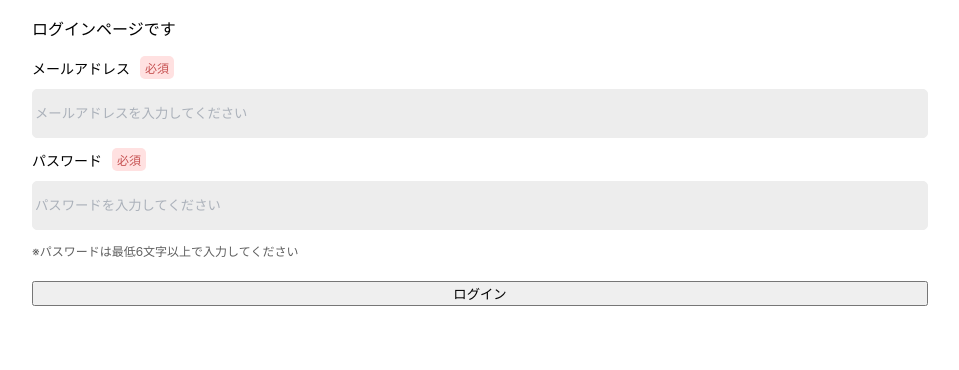
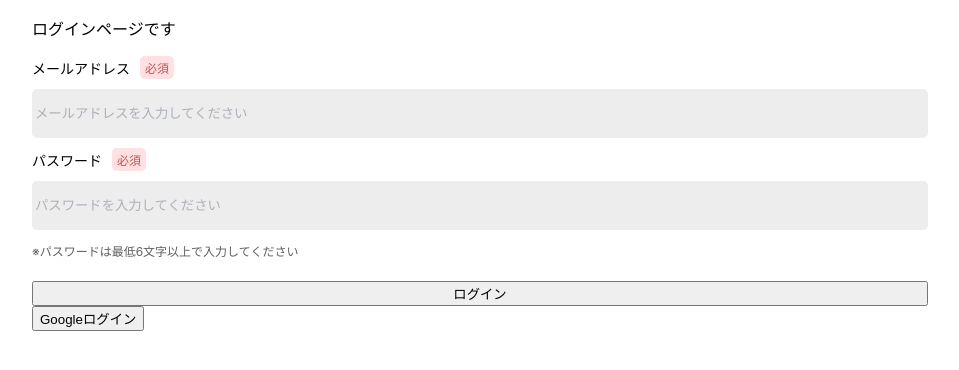
Before and after one commit to abeshi03/react-hook-form-template, a React (Create React App) app: page /sign_in in a window 1280 px wide. Shown: the top 370 px of the page, without its empty margins (160-1119 px from the left). Built offline with nearby package versions, Linux system fonts and the light colour scheme; no server answers.

Commit message:
グーグルログイン認証: 実装完了

```diff
--- /dev/null
+++ b/src/components/atoms/Button/GoogleSignInButton/GoogleSignInButton.tsx
@@ -0,0 +1,47 @@
+// - フレームワーク =======================================================================================================
+import React, { memo, VFC } from "react";
+import { auth } from "../../../../firebase";
+import { GoogleAuthProvider, signInWithPopup } from "firebase/auth";
+
+// - ルーティング ========================================================================================================
+import { useNavigate } from "react-router-dom";
+import { Routing } from "../../../../router/routing";
+
+// - グローバルstate =====================================================================================================
+import { useDispatch } from "react-redux";
+import { displayFloatingNotificationBar } from "../../../../features/floatingNotificationBar/floatingNotificationBarSlice";
+
+
+export const GoogleSignInButton: VFC = memo((props) => {
+
+  const dispatch = useDispatch();
+  const navigate = useNavigate();
+
+  const provider: GoogleAuthProvider = new GoogleAuthProvider();
+
+  const onClickGoogleSignIn = (): void => {
+    signInWithPopup(auth, provider)
+      .then(() => {
+        navigate(Routing.top.path);
+        dispatch(displayFloatingNotificationBar({
+          notification: {
+            type: "SUCCESS",
+            message: "ログインしました"
+          }
+        }))
+      })
+      .catch((error: unknown) => {
+        console.log(error);
+        dispatch(displayFloatingNotificationBar({
+          notification: {
+            type: "ERROR",
+            message: "Googleログインに失敗いたしました"
+          }
+        }))
+      })
+  }
+
+  return (
+    <button onClick={onClickGoogleSignIn}>Googleログイン</button>
+  );
+});
--- a/src/components/pages/SignIn/SignIn.tsx
+++ b/src/components/pages/SignIn/SignIn.tsx
@@ -5,6 +5,7 @@ import styles from "./SignIn.module.scss";
 
 // - 子コンポーネント =====================================================================================================
 import { SignInControlGroup } from "../../organism/controlGroup/SignInControlGroup/SignInControlGroup";
+import { GoogleSignInButton } from "../../atoms/Button/GoogleSignInButton/GoogleSignInButton";
 
 export const SignIn: VFC = memo(() => {
 
@@ -12,6 +13,7 @@ export const SignIn: VFC = memo(() => {
     <div className={styles.signInPage}>
       <p>ログインページです</p>
       <SignInControlGroup/>
+      <GoogleSignInButton/>
     </div>
   );
 });
```
